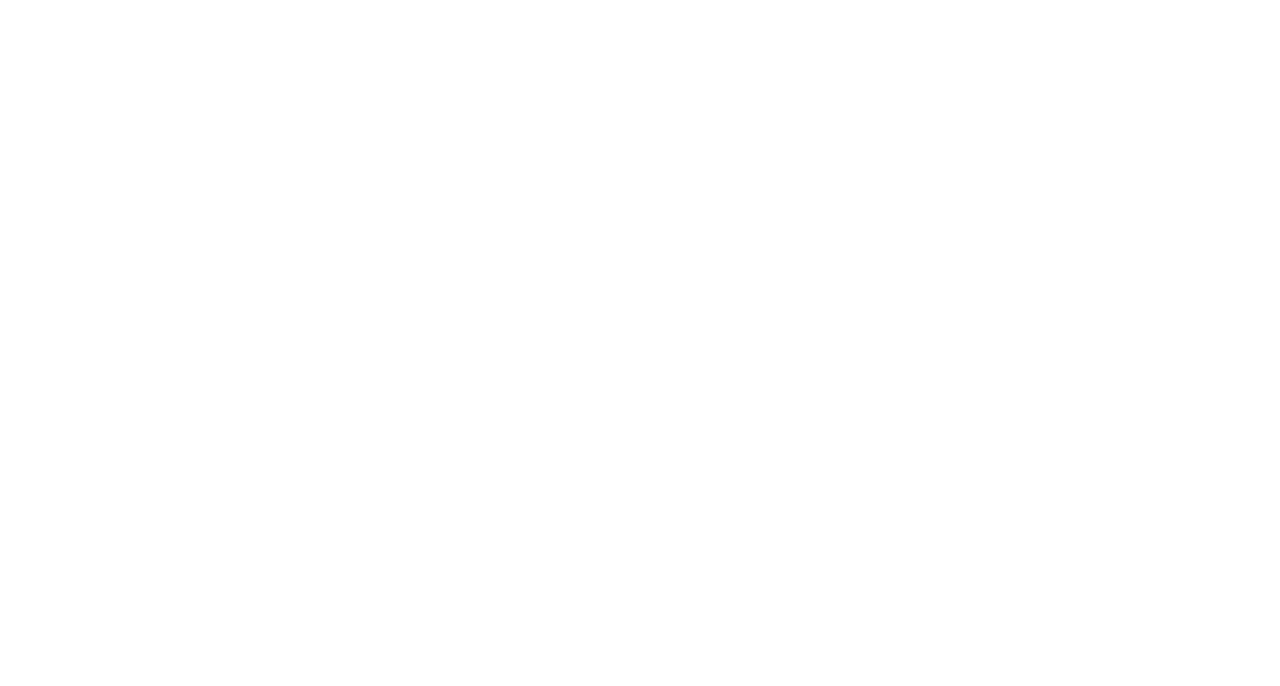
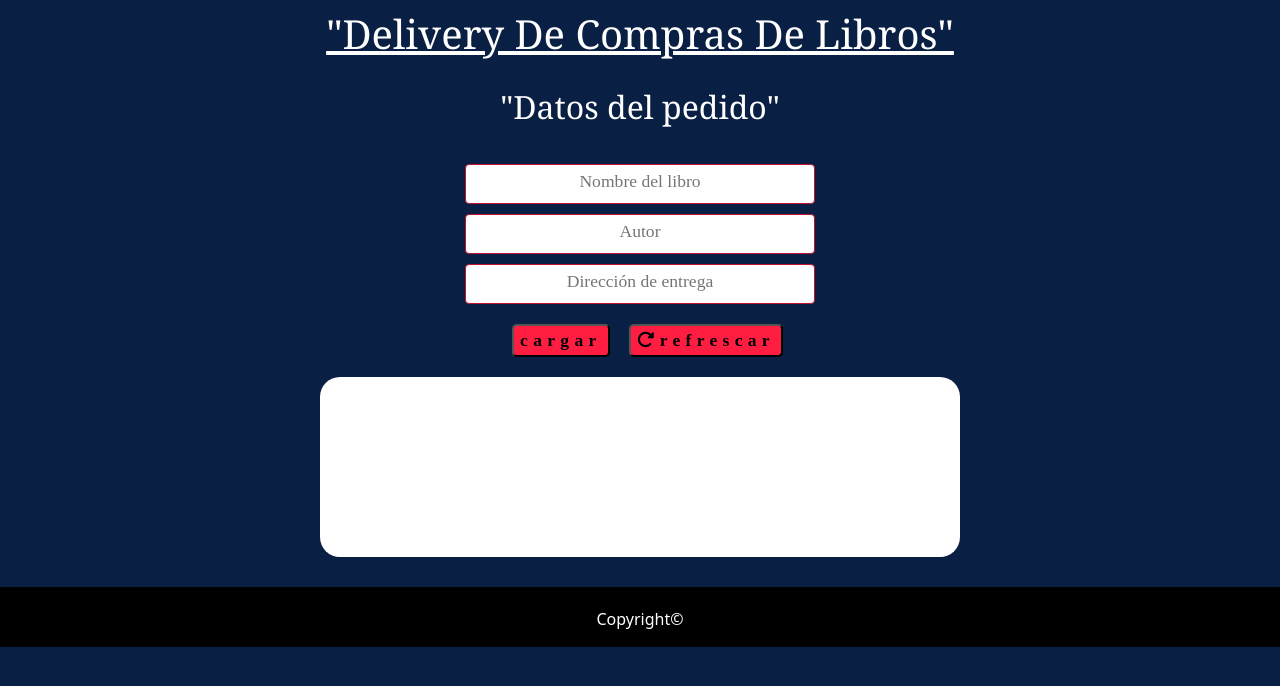
Before and after one commit to francop11/proyecto-java-script-de-coder-house, a plain HTML site: page index.html in a window 1280 px wide. Drawn offline with nearby package versions, Linux system fonts and the light colour scheme.

Commit message:
agregado de estilos

```diff
--- a/css/estilo.css
+++ b/css/estilo.css
@@ -0,0 +1,79 @@
+body{
+    text-align: center;
+    background-color: #0a1f44;
+
+}
+h1{
+    font-family: Georgia, 'Times New Roman', Times, serif;
+    margin-top: 10px;
+    color: white;
+    text-decoration: underline;
+}
+h2{
+    font-family: Georgia, 'Times New Roman', Times, serif;
+    margin-top: 30px;
+    color: white;
+}
+input,button{
+    font-family: 'Times New Roman', Times, serif;
+}
+.container {
+    width: 80%;
+    margin: 0 auto;
+  }
+
+.confirmaciones {
+      background-color: white;
+      color: #1e2432;
+      width: 50%;
+      border-radius: 20px;
+      padding: 12px;
+      margin: 0 auto;
+      min-height: 180px;
+      margin-top: 20px;
+}
+
+
+.datos-pedido{
+    display: flex;
+    flex-direction: column;
+    justify-content: center;
+    align-items: center;
+    padding: 20px;
+}
+
+input{
+    font-size: 1.1rem;
+    height: 40px;
+    width: 350px;
+    margin: auto;
+    margin-top: 10px;
+    border-radius: 4px;
+    padding: 5px 5px 10px;
+    text-align: center;
+    border: 1px solid #c3112d;
+}
+
+button{
+    font-size: 1.1rem;
+    font-weight: bold;
+    letter-spacing: 0.3em;
+    margin-left: 15px;
+    background-color: #ff1e42;
+    border-radius: 5px;
+}
+
+button:hover {
+    background: #c3112d;
+ }
+
+ footer{
+    background-color:black;
+    margin-top: 30px;
+
+ }
+ p{
+    color: white;
+    text-align: center;
+    margin-top: 20px;
+ }
--- a/index.html
+++ b/index.html
@@ -5,16 +5,57 @@
     <meta name="viewport" content="width=device-width, initial-scale=1.0">
     <link href="https://cdn.jsdelivr.net/npm/bootstrap@5.3.3/dist/css/bootstrap.min.css" rel="stylesheet" integrity="sha384-QWTKZyjpPEjISv5WaRU9OFeRpok6YctnYmDr5pNlyT2bRjXh0JMhjY6hW+ALEwIH" crossorigin="anonymous">
     <link rel="stylesheet" href="./css/estilo.css">
-    <title>Document</title>
+    <title>Cargar Pedidos</title>
 </head>
 <body>
+    <section class="container-fluid">
+    <h1>"Delivery De Compras De Libros"</h1>
+    <h2>"Datos del pedido"</h2>
+    <div class="row">
+        <div class="col-sm-12 col-lg-12 datos-pedido"  >
+
+            <input type="text" id="nombre" placeholder="Nombre del libro" required>
+            <input type="text" id="autor" placeholder="Autor" required>
+            <input type="text" id="direccion" placeholder="Dirección de entrega" required>
+
+        </div>
+
+    </div>
+    <div class="row">
+        <div class="col-sm-12 col-lg-12  btn-container"  >
+            <button id="cargar">cargar</button>
+            <button id="refrescar"><i class="fas fa-redo-alt fa"></i>refrescar</button>
+
+        </div>
+
+    </div>
+    <div class="row">
+        <div class="col-sm-12 col-lg-12  confirmaciones"  >
+            <ul>
+
+            </ul>
+
+        </div>
+
+
+    </div>
+   </section>
+   <footer>
+    <div class="container">
+      <div class="row">
+        <div class="col-sm-12 col-lg-12 ">
+
+          <p>Copyright©</p>
+      </div>
+
+
+    </div>
+  </footer>
 
 
 
+   <script src="https://kit.fontawesome.com/be6f6f9a32.js" crossorigin="anonymous"></script>
+    <script src="script/script.js"></script>
 
-
-    <script src="https://cdn.jsdelivr.net/npm/@popperjs/core@2.11.8/dist/umd/popper.min.js" integrity="sha384-I7E8VVD/ismYTF4hNIPjVp/Zjvgyol6VFvRkX/vR+Vc4jQkC+hVqc2pM8ODewa9r" crossorigin="anonymous"></script>
-    <script src="https://cdn.jsdelivr.net/npm/bootstrap@5.3.3/dist/js/bootstrap.min.js" integrity="sha384-0pUGZvbkm6XF6gxjEnlmuGrJXVbNuzT9qBBavbLwCsOGabYfZo0T0to5eqruptLy" crossorigin="anonymous"></script>
-    <script src="script/script.js"></script>
 </body>
 </html>
```
